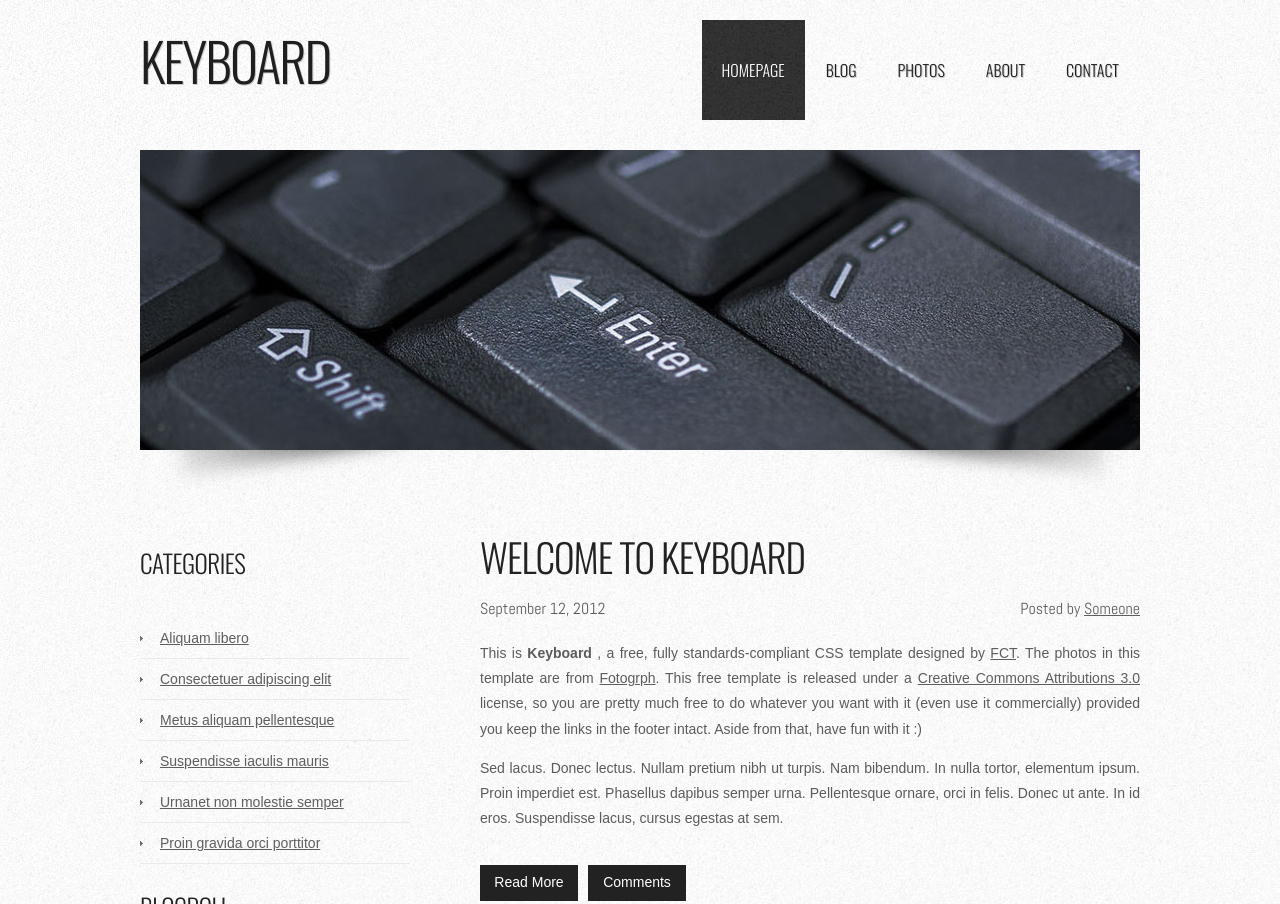
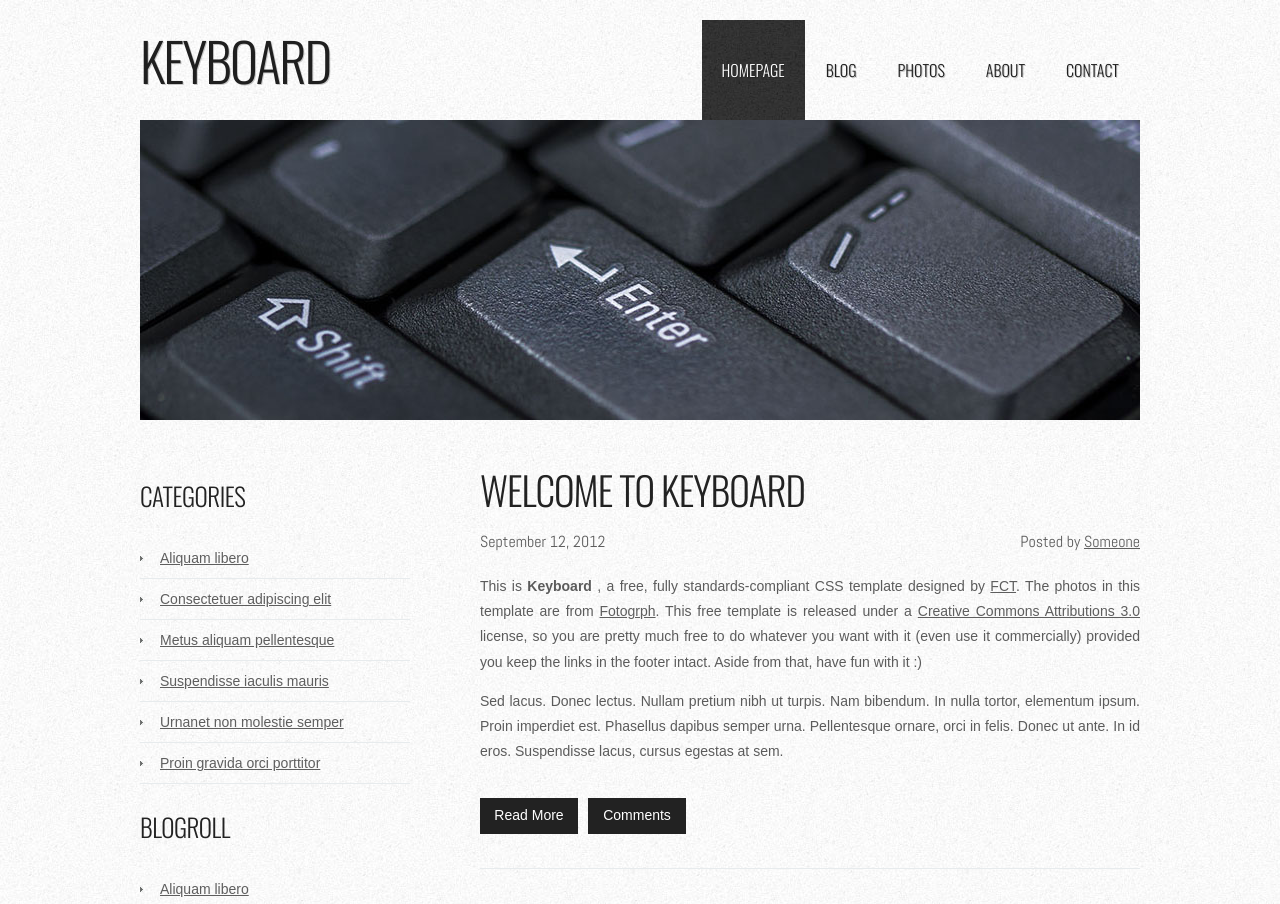
Before and after one commit to Reggiepeled/project_transformation_peled_reggie, a plain HTML site: page index.html in a window 1280 px wide. Shown: the top 904 px of the page. Drawn offline with nearby package versions, Linux system fonts and the light colour scheme.

Commit message:
remove all fixed height definitions

```diff
--- a/css/main.css
+++ b/css/main.css
@@ -52,7 +52,6 @@ a {
 
 header {
     width: 1000px;
-    height: 150px;
     margin: 0 auto;
     padding: 0;
 }
@@ -60,7 +59,6 @@ header {
 #banner {
     margin: 0 auto;
     width: 1000px;
-    height: 340px;
     background: url(../img/img03.png) no-repeat left bottom;
 }
 
@@ -89,7 +87,6 @@ header {
 nav {
     float: right;
     width: 500px;
-    height: 90px;
     margin: 0 auto;
     padding: 0;
 }
@@ -247,7 +244,6 @@ aside li li a {
 }
 
 aside h2 {
-    height: 38px;
     padding: 0 0 30px 0;
     letter-spacing: -0.5px;
     font-size: 1.8em;
@@ -256,7 +252,6 @@ aside h2 {
 
 /* Footer */
 footer {
-    height: 140px;
     margin: 0 auto;
     padding: 50px 0 15px 0;
     font-family: 'Abel', sans-serif;
```
